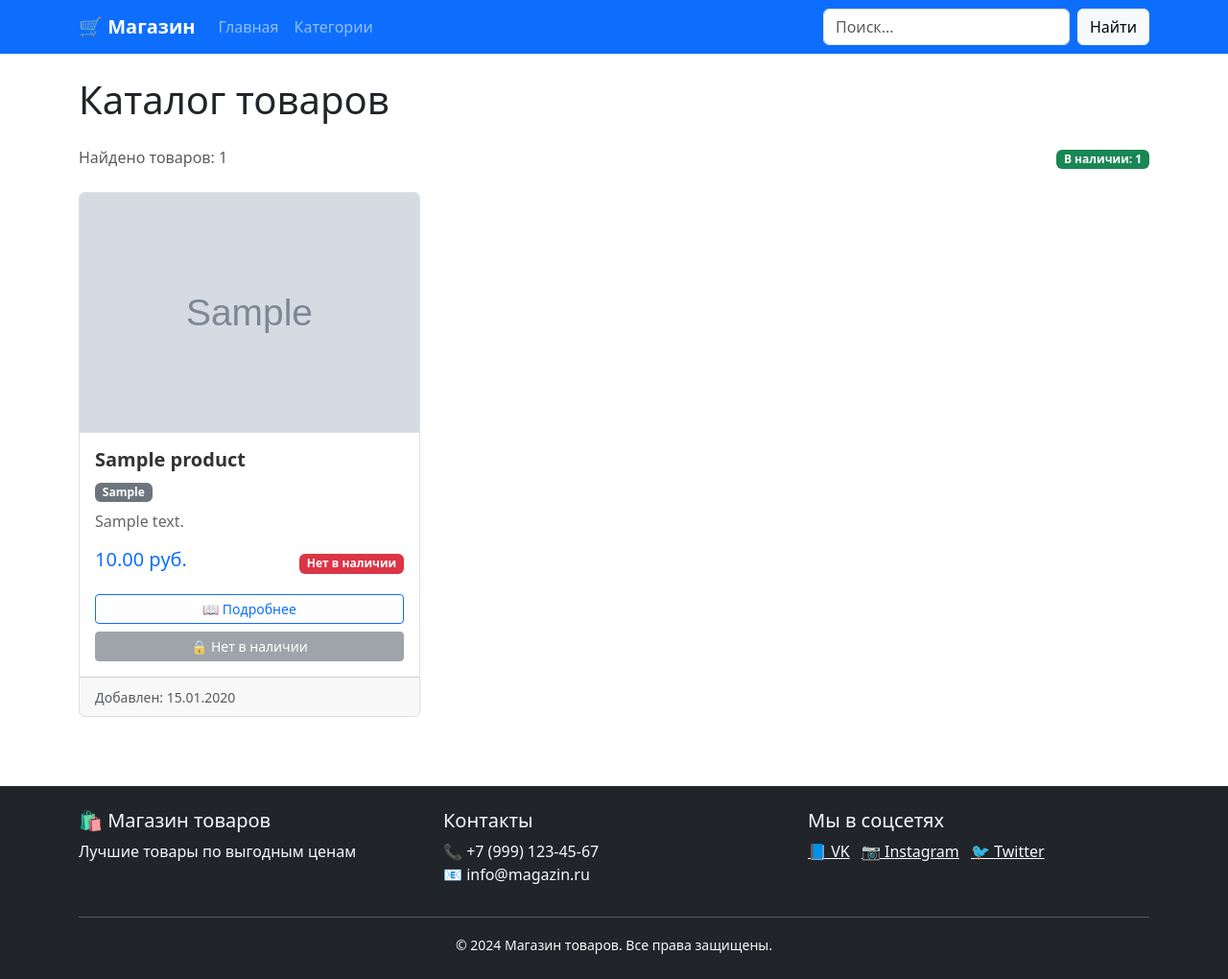
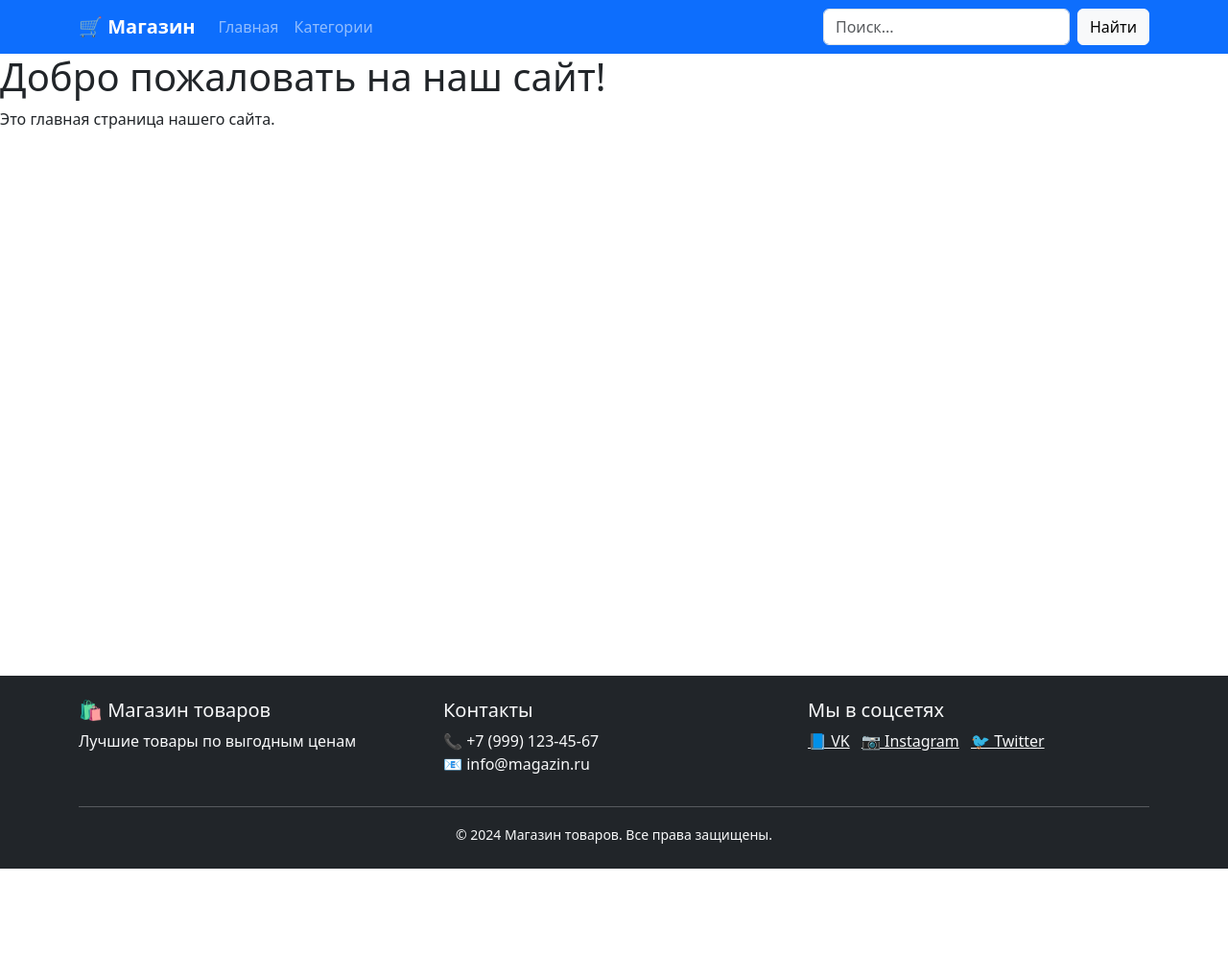
Before and after one commit to palashco-lav/DjangoProject, a Django app: page / in a window 1280 px wide. Shown: the whole page at 96% size. After the commit the page ends 905 px from the top, so only its background shows below. Run offline with Django 5.2, Linux system fonts and the light colour scheme; tables that the repository leaves empty hold one stand-in row (values such as "Sample post"); grey boxes marked "Sample" are stand-in pictures; some libraries are stand-ins or nearby versions.

Commit message:
Выполнение ДЗ 3.2

```diff
--- a/products/templates/products/header.html
+++ b/products/templates/products/header.html
@@ -3,7 +3,7 @@
     <nav class="navbar navbar-expand-lg navbar-dark bg-primary">
         <div class="container">
             <!-- Логотип -->
-            <a class="navbar-brand fw-bold" href="{% url 'product_list' %}">
+            <a class="navbar-brand fw-bold" href="{% url 'products_list' %}">
                 🛒 Магазин
             </a>
 
@@ -11,7 +11,7 @@
             <div class="collapse navbar-collapse">
                 <ul class="navbar-nav me-auto">
                     <li class="nav-item">
-                        <a class="nav-link" href="{% url 'product_list' %}">Главная</a>
+                        <a class="nav-link" href="{% url 'products_list' %}">Главная</a>
                     </li>
                     <li class="nav-item">
                         <a class="nav-link" href="#">Категории</a>
@@ -19,7 +19,7 @@
                 </ul>
 
                 <!-- Поиск -->
-                <form class="d-flex" method="get" action="{% url 'product_list' %}">
+                <form class="d-flex" method="get" action="{% url 'products_list' %}">
                     <input class="form-control me-2" type="search" placeholder="Поиск..."
                            name="q" value="{{ request.GET.q }}">
                     <button class="btn btn-light" type="submit">Найти</button>
--- /dev/null
+++ b/products/templates/products/home.html
@@ -0,0 +1,9 @@
+<!-- home.html -->
+{% extends 'products/base.html' %}
+
+{% block title %}Главная страница{% endblock %}
+
+{% block content %}
+<h1>Добро пожаловать на наш сайт!</h1>
+<p>Это главная страница нашего сайта.</p>
+{% endblock %}
--- a/products/templates/products/product_detail.html
+++ b/products/templates/products/product_detail.html
@@ -55,7 +55,7 @@
                 {% if product.in_stock %}
                 <button class="btn btn-primary btn-lg">Добавить в корзину</button>
                 {% endif %}
-                <a href="{% url 'product_list' %}" class="btn btn-outline-secondary">Назад к каталогу</a>
+                <a href="{% url 'products_list' %}" class="btn btn-outline-secondary">Назад к каталогу</a>
             </div>
         </div>
     </div>
--- a/products/urls.py
+++ b/products/urls.py
@@ -7,7 +7,8 @@ from . import views
 # app_name = 'products'
 
 urlpatterns = [
-    path('', views.product_list, name='product_list'),
+    path('', views.home, name='home'),
+    path('products_list', views.products_list, name='products_list'),
     path('product/<int:product_id>/', views.product_detail, name='product_detail'),
     # или для функционального представления:
     # path('product/<int:product_id>/', views.product_detail, name='product_detail'),
--- a/products/views.py
+++ b/products/views.py
@@ -5,6 +5,8 @@ from .models import Product
 
 
 class ProductDetailView(View):
+
+
     """Контроллер для отображения детальной информации о товаре"""
 
     def get(self, request, product_id):
@@ -19,14 +21,17 @@ class ProductDetailView(View):
 
         return render(request, 'products/product_detail.html', context)
 
-def product_list(request):
+def home(request):
+    return render(request, 'products/home.html')
+
+def products_list(request):
     """Представление для списка всех товаров"""
     products = Product.objects.all()
     context = {
         'products': products,
         'title': 'Каталог товаров'
     }
-    return render(request, 'products/product_list.html', context)
+    return render(request, 'products/products_list.html', context)
 
 # Альтернативный вариант с функциональным представлением
 def product_detail(request, product_id):
```
Also changed, not shown: products/templates/products/products_list.html (renamed from products/templates/products/product_list.html).
